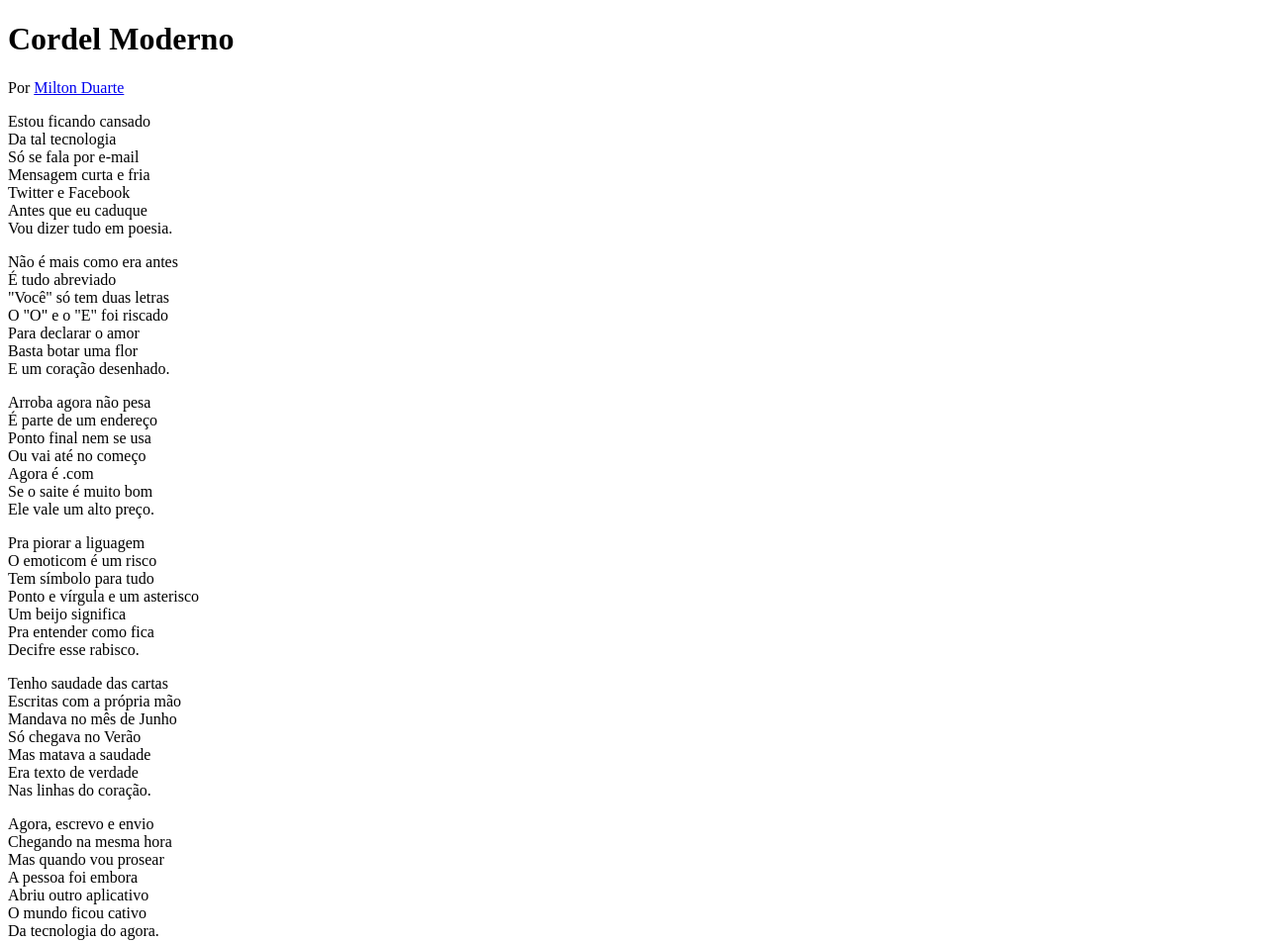
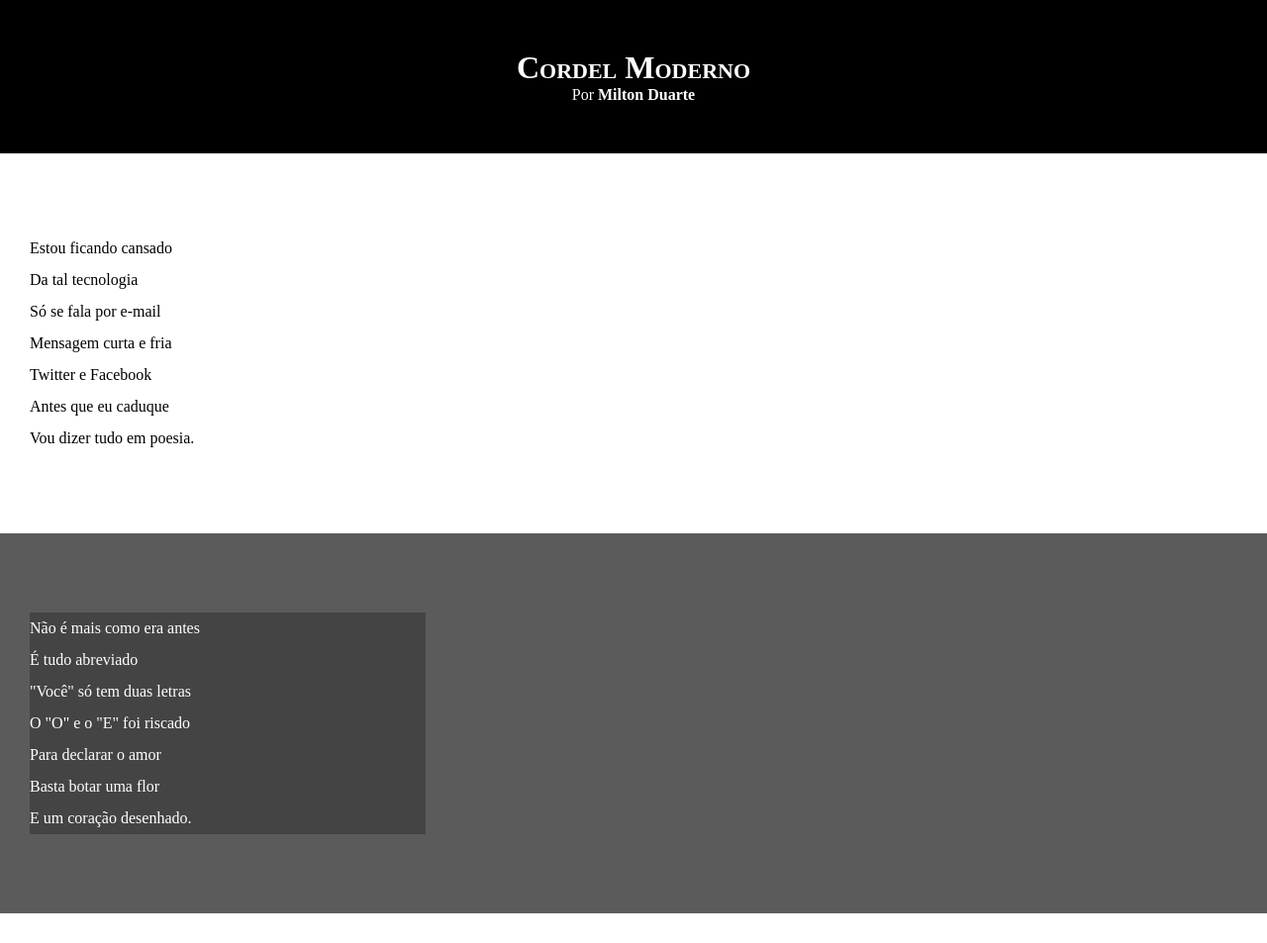
Before and after one commit to alan-andr/html-css, a plain HTML site: page desafios/desafio012/index.html in a window 1280 px wide. Shown: the top 953 px of the page at 99% size. Drawn offline with Linux system fonts and the light colour scheme.

Commit message:
colocando estilos no texto

```diff
--- a/desafios/desafio012/estilo/style.css
+++ b/desafios/desafio012/estilo/style.css
@@ -1 +1,65 @@
 @charset "UTF-8";
+
+* {
+    margin: 0px;
+    padding: 0px;
+}
+
+html, body {
+    min-height: 100vh;
+    background-color: darkgray;
+}
+
+header {
+    background-color: black;
+    color: white;
+    text-align: center;
+}
+
+header > h1 {
+    padding-top: 50px;
+    font-variant: small-caps;
+}
+
+header > p {
+    padding-bottom: 50px;
+}
+
+header a, footer a {
+    color: white;
+    text-decoration: none;
+    font-weight: bolder;
+}
+
+header a:hover, footer a:hover {
+    text-decoration: underline;
+}
+
+section {
+    padding-top: 10vh;
+    padding-bottom: 10vh;
+    line-height: 2em;
+    padding-left: 30px;
+}
+
+section.normal {
+    background-color: white;
+    color: black;
+}
+
+section.imagem {
+    background-color: rgb(91, 91, 91);
+    color: white;
+}
+
+section.imagem > p {
+    background-color: rgba(0, 0, 0, 0.255);
+    width: 400px;
+}
+
+footer {
+    background-color: black;
+    text-align: center;
+    color: white;
+    padding: 10px;
+}
--- a/desafios/desafio012/index.html
+++ b/desafios/desafio012/index.html
@@ -12,7 +12,7 @@
         <p>Por <a href="https://www.recantodasletras.com.br/poesias/3186743" target="_blank">Milton Duarte</a></p>
     </header>
 
-    <section>
+    <section class="normal">
         <p>
             Estou ficando cansado<br>
             Da tal tecnologia<br>
@@ -24,7 +24,7 @@
         </p>
     </section>
 
-    <section>
+    <section class="imagem">
         <p>
             Não é mais como era antes<br>
             É tudo abreviado<br>
@@ -36,7 +36,7 @@
         </p>
     </section>
 
-    <section>
+    <section class="normal">
         <p>
             Arroba agora não pesa<br>
             É parte de um endereço<br>
@@ -58,7 +58,7 @@
         </p>
     </section>
 
-    <section>
+    <section class="imagem">
         <p>
             Tenho saudade das cartas<br>
             Escritas com a própria mão<br>
@@ -70,7 +70,7 @@
         </p>
     </section>
 
-    <section>
+    <section class="normal">
         <p>
             Agora, escrevo e envio<br>
             Chegando na mesma hora<br>
```
